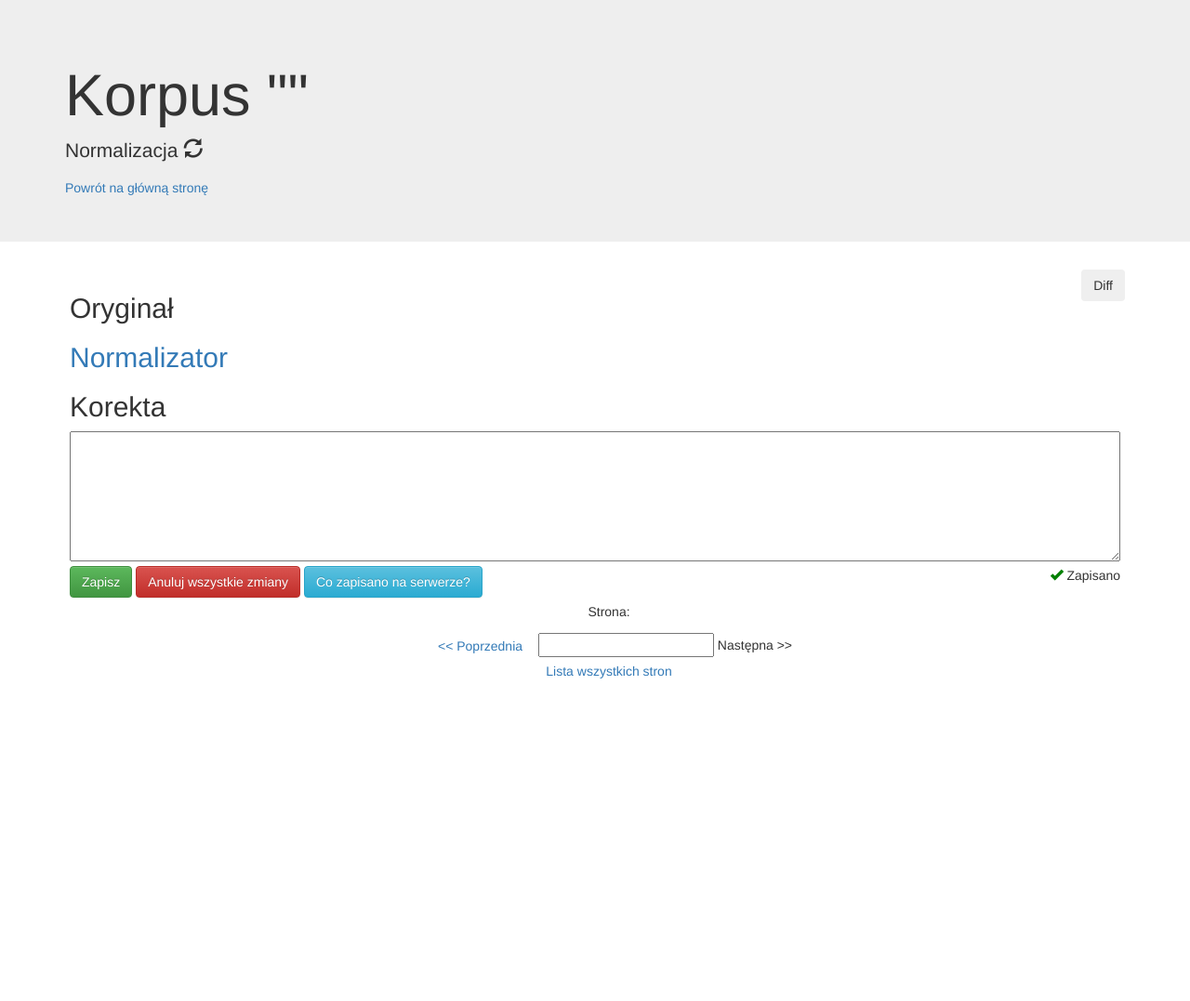
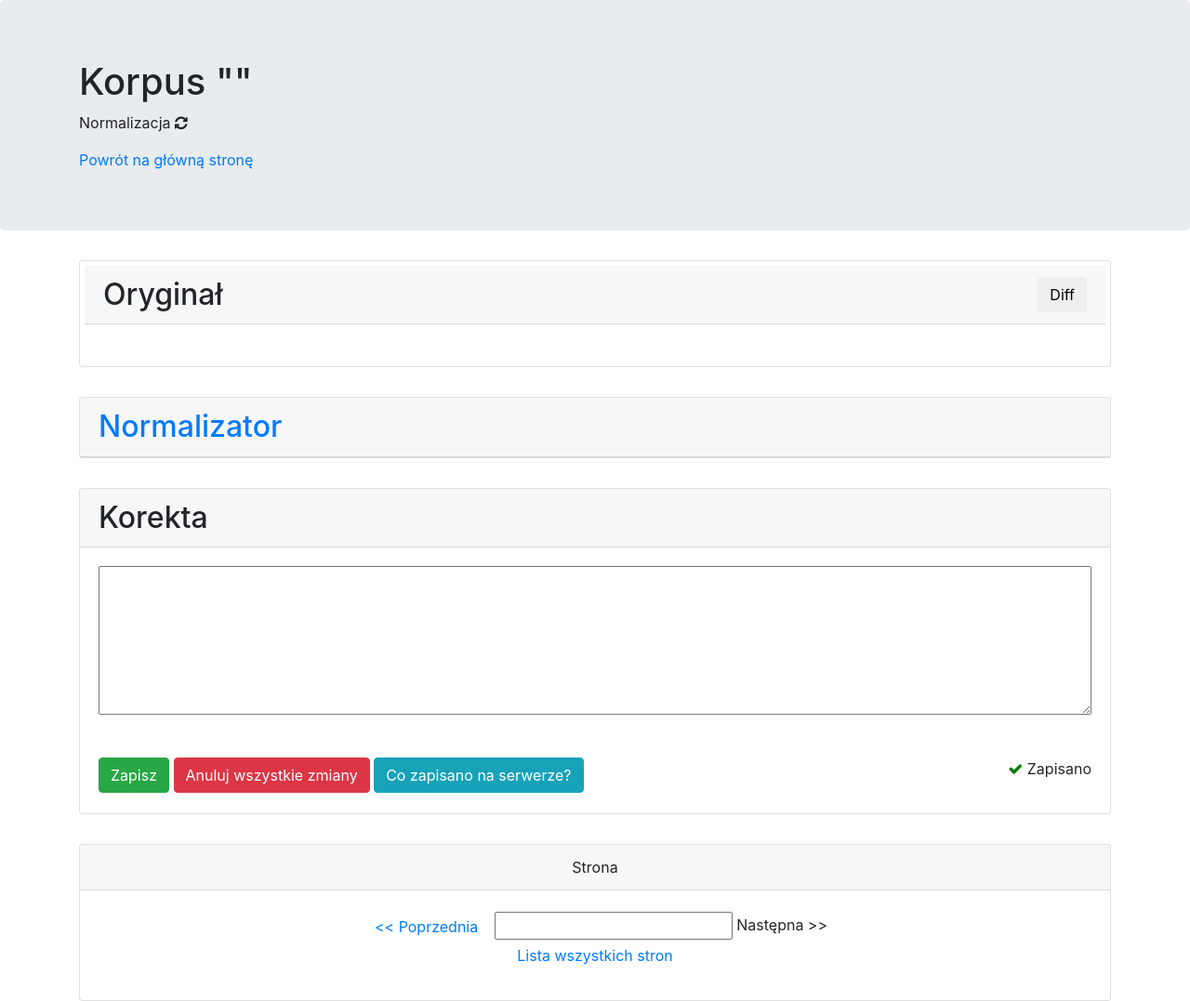
Before and after one commit to danijel3/Corrector, a Flask app: template templates/norm.html in a window 1280 px wide. Shown: the whole page at 93% size. Before the commit the page ends 730 px from the top, so only its background shows below. Run offline with Flask 2, Linux system fonts and the light colour scheme; the template is opened without the code that fills it, so the values that code supplies are empty; parts of the project's set-up code (start-up, migrations or seed data) failed here and were passed over; some libraries are stand-ins or nearby versions.

Commit message:
Updated JS/CSS libraries.

```diff
--- a/static/scripts.js
+++ b/static/scripts.js
@@ -1,7 +1,7 @@
 var norm_to_update = false;
 
 function update_norm(corp_name, item_id) {
-    $('#save_info').html('<span class="glyphicon glyphicon-refresh blue" aria-hidden="true"></span> Zapisuję...');
+    $('#save_info').html('<span class="fa fa-refresh blue" aria-hidden="true"></span> Zapisuję...');
     if (norm_to_update)
         return;
     norm_to_update = true;
@@ -11,7 +11,7 @@ function update_norm(corp_name, item_id) {
 }
 
 function update_norm_call(corp_name, item_id) {
-    $('#save_info').html('<span class="glyphicon glyphicon-refresh blue" aria-hidden="true"></span> Zapisuję...');
+    $('#save_info').html('<span class="fa fa-refresh blue" aria-hidden="true"></span> Zapisuję...');
     norm_to_update = false;
     var value = $('#edit_text').val();
     $.post('/norm/' + corp_name + '/modify', {
@@ -19,9 +19,9 @@ function update_norm_call(corp_name, item_id) {
         value: value
     }).done(function () {
         $('body').toggleClass('modified', true);
-        $('#save_info').html('<span class="glyphicon glyphicon-ok green" aria-hidden="true"></span> Zapisałem!');
+        $('#save_info').html('<span class="fa fa-check green" aria-hidden="true"></span> Zapisałem!');
     }).fail(function () {
-        $('#save_info').html('<span class="glyphicon glyphicon-remove red" aria-hidden="true"></span> Bład zapisywania!');
+        $('#save_info').html('<span class="glyphicon fa-exclamation-circle red" aria-hidden="true"></span> Bład zapisywania!');
         norm_to_update = true;
     }).always(function () {
         if (norm_to_update)
@@ -88,8 +88,8 @@ function diff_norm() {
         edit_norm();
     });
 
-    var norm = $('.norm .edit').text();
-    var corr = $('.corr .edit').val();
+    var norm = $('#orig').text();
+    var corr = $('#edit_text').val();
 
     if (!norm || !corr) return;
 
@@ -108,17 +108,13 @@ function diff_norm() {
         }
     }
 
-    $('.norm .diff').html(norm);
-    $('.corr .diff').html(corr);
+    $('#orig_diff').html(norm);
+    $('#corr_diff').html(corr);
 
-
-    $('.norm_item .edit').each(function () {
-        $(this).toggleClass('hide', true);
-    });
-
-    $('.norm_item .diff').each(function () {
-        $(this).toggleClass('hide', false);
-    });
+    $('#orig').toggleClass('hide', true);
+    $('#edit_text').toggleClass('hide', true);
+    $('#orig_diff').toggleClass('hide', false);
+    $('#corr_diff').toggleClass('hide', false);
 }
 
 function edit_norm() {
@@ -128,11 +124,8 @@ function edit_norm() {
         diff_norm();
     });
 
-    $('.norm_item .edit').each(function () {
-        $(this).toggleClass('hide', false);
-    });
-
-    $('.norm_item .diff').each(function () {
-        $(this).toggleClass('hide', true);
-    });
+    $('#orig').toggleClass('hide', false);
+    $('#edit_text').toggleClass('hide', false);
+    $('#orig_diff').toggleClass('hide', true);
+    $('#corr_diff').toggleClass('hide', true);
 }
--- a/static/styles.css
+++ b/static/styles.css
@@ -44,3 +44,25 @@ iframe {
     display: table-cell;
     vertical-align: top;
 }
+
+#waveform {
+    background-color: #eee;
+}
+
+.page-modified {
+    background-color: rgba(255, 200, 100, 0.3)
+}
+
+.page-list .btn {
+    margin-bottom: 0.25rem;
+}
+
+.card {
+    margin-top: 2em;
+}
+
+d {
+    color: red;
+    font-weight: bold;
+    text-decoration: underline;
+}
--- a/templates/layout.html
+++ b/templates/layout.html
@@ -4,30 +4,27 @@
     <meta charset="UTF-8">
     <title>Corrector</title>
 
-    <script src="https://ajax.googleapis.com/ajax/libs/jquery/1.12.4/jquery.min.js"></script>
-
-    <!-- Latest compiled and minified CSS -->
-    <link rel="stylesheet" href="https://maxcdn.bootstrapcdn.com/bootstrap/3.3.7/css/bootstrap.min.css"
-          integrity="sha384-BVYiiSIFeK1dGmJRAkycuHAHRg32OmUcww7on3RYdg4Va+PmSTsz/K68vbdEjh4u" crossorigin="anonymous">
-
-    <!-- Optional theme -->
-    <link rel="stylesheet" href="https://maxcdn.bootstrapcdn.com/bootstrap/3.3.7/css/bootstrap-theme.min.css"
-          integrity="sha384-rHyoN1iRsVXV4nD0JutlnGaslCJuC7uwjduW9SVrLvRYooPp2bWYgmgJQIXwl/Sp" crossorigin="anonymous">
-
-    <!-- Latest compiled and minified JavaScript -->
-    <script src="https://maxcdn.bootstrapcdn.com/bootstrap/3.3.7/js/bootstrap.min.js"
-            integrity="sha384-Tc5IQib027qvyjSMfHjOMaLkfuWVxZxUPnCJA7l2mCWNIpG9mGCD8wGNIcPD7Txa"
-            crossorigin="anonymous"></script>
-
+    <link rel="stylesheet" href="https://maxcdn.bootstrapcdn.com/bootstrap/4.0.0/css/bootstrap.min.css"
+          integrity="sha384-Gn5384xqQ1aoWXA+058RXPxPg6fy4IWvTNh0E263XmFcJlSAwiGgFAW/dAiS6JXm" crossorigin="anonymous">
+    <link href="https://maxcdn.bootstrapcdn.com/font-awesome/4.7.0/css/font-awesome.min.css" rel="stylesheet"
+          integrity="sha384-wvfXpqpZZVQGK6TAh5PVlGOfQNHSoD2xbE+QkPxCAFlNEevoEH3Sl0sibVcOQVnN" crossorigin="anonymous">
     <link href="https://fonts.googleapis.com/css?family=Allura" rel="stylesheet">
 
+    <script src="https://code.jquery.com/jquery-3.3.1.min.js"
+            integrity="sha256-FgpCb/KJQlLNfOu91ta32o/NMZxltwRo8QtmkMRdAu8="
+            crossorigin="anonymous"></script>
+    <script src="https://cdnjs.cloudflare.com/ajax/libs/popper.js/1.12.9/umd/popper.min.js"
+            integrity="sha384-ApNbgh9B+Y1QKtv3Rn7W3mgPxhU9K/ScQsAP7hUibX39j7fakFPskvXusvfa0b4Q"
+            crossorigin="anonymous"></script>
+    <script src="https://maxcdn.bootstrapcdn.com/bootstrap/4.0.0/js/bootstrap.min.js"
+            integrity="sha384-JZR6Spejh4U02d8jOt6vLEHfe/JQGiRRSQQxSfFWpi1MquVdAyjUar5+76PVCmYl"
+            crossorigin="anonymous"></script>
     <script src="https://cdnjs.cloudflare.com/ajax/libs/jsdiff/3.3.0/diff.min.js"
             integrity="sha256-szRKlVjjMz/osRQKeJSN0d3zbSWZiGheWQme17FSKso=" crossorigin="anonymous"></script>
-
     <script src="https://cdn.rawgit.com/jackmoore/autosize/master/dist/autosize.min.js"></script>
 
-    <link rel="stylesheet" href="{{ url_for('static', filename='styles.css') }}">
-    <script src="{{ url_for('static', filename='scripts.js') }}?ver=3"></script>
+    <link rel="stylesheet" href="{{ url_for('static', filename='styles.css') }}?ver=2">
+    <script src="{{ url_for('static', filename='scripts.js') }}?ver=4"></script>
 
 </head>
 <body>
--- a/templates/norm.html
+++ b/templates/norm.html
@@ -3,7 +3,7 @@
     <div class="jumbotron">
         <div class="container">
             <h1>Korpus "{{ name }}"</h1>
-            <p>Normalizacja <span class="glyphicon glyphicon-refresh" aria-hidden="true"></span>
+            <p>Normalizacja <span class="fa fa-refresh" aria-hidden="true"></span>
             </p>
             <a href="/">Powrót na główną stronę</a>
         </div>
@@ -11,47 +11,41 @@
 
     <div id="normalization" class="container">
 
-        <p style="float:right">
-            <button id="diff_btn" class="btn">Diff</button>
-        </p>
-        <script type="text/javascript">
-            $('#diff_btn').click(diff_norm);
+        <div class="norm_item card">
+            <h2 class="card-header">
+                Oryginał
+                <button id="diff_btn" class="btn" style="float: right">Diff</button>
+            </h2>
+            <div class="card-body">{{ item.orig }}</div>
+        </div>
 
-            {% if item.corr %}
-                $('body').toggleClass('modified', true);
-            {% endif %}
-
-        </script>
-
-
-        <div class="norm_item">
-            <h2>Oryginał</h2>
-            <div>{{ item.orig }}</div>
-
-            <h2>
+        <div class="card">
+            <h2 class="card-header">
                 <a href="#norm_c{{ item.id }}" data-toggle="collapse" aria-expanded="false"
                    aria-controls="norm_c{{ item.id }}">
                     Normalizator
                 </a>
             </h2>
-            <div class="norm collapse" id="norm_c{{ item.id }}">
-                <span class="edit">{{ item.norm }}</span>
-                <span class="diff hide">test</span>
+            <div class="norm collapse card-body" id="norm_c{{ item.id }}">
+                <span id="orig">{{ item.norm }}</span>
+                <span id="orig_diff" class="hide">test</span>
             </div>
+        </div>
+        <div class="card">
 
-            <h2>Korekta</h2>
+            <h2 class="card-header">Korekta</h2>
             {% if item.corr %}
                 {% set input_value =  item.corr %}
             {% else %}
                 {% set input_value =  item.norm %}
             {% endif %}
 
-            <div class="corr">
+            <div class="corr card-body">
                 <textarea id="edit_text" class="edit" spellcheck="true" type="text"
                           onkeyup="update_norm('{{ name }}','{{ item.id }}');">{{ input_value }}</textarea>
-                <span class="diff hide">test</span>
+                <span id="corr_diff" class="hide">test</span>
             </div>
-            <div class="edit">
+            <div class="edit card-body">
                 <button class="btn btn-success"
                         onclick="update_norm('{{ name }}','{{ item.id }}');">
                     Zapisz
@@ -63,13 +57,14 @@
                     serwerze?
                 </button>
                 <p id="save_info" style="float:right">
-                    <span class="glyphicon glyphicon-ok green" aria-hidden="true"></span> Zapisano
+                    <span class="fa fa-check green" aria-hidden="true"></span> Zapisano
                 </p>
             </div>
         </div>
 
-        <div class="container" style="text-align: center">
-            <p>Strona:</p>
+        <div class="card" style="text-align: center">
+            <p class="card-header">Strona</p>
+            <div class="card-body">
                 {% if page==1 %}
                     <span>&lt;&lt; Poprzednia</span>
                     <input type="number" value="{{ page }}" onchange="norm_page('{{ name }}',this.value)">
@@ -85,9 +80,15 @@
                 {% endif %}
                 <p><a href="/norm/{{ name }}/list">Lista wszystkich stron</a></p>
             </div>
+        </div>
 
         <script type="text/javascript">
             autosize($('textarea'));
+            $('#diff_btn').click(diff_norm);
+
+            {% if item.corr %}
+                $('body').toggleClass('modified', true);
+            {% endif %}
         </script>
 
     </div>
@@ -96,7 +97,6 @@
         <div class="modal-dialog">
             <div class="modal-content">
                 <div class="modal-header">
-                    <button type="button" class="close" data-dismiss="modal">&times;</button>
                     <h4 class="modal-title">Co zapisano na serwerze?</h4>
                 </div>
                 <div class="modal-body" id="savedContent">
@@ -105,7 +105,6 @@
                     <button type="button" class="btn btn-default" data-dismiss="modal">Zamknij</button>
                 </div>
             </div>
-
         </div>
     </div>
 
```
Also changed, not shown: static/speech.js (+27 -7 lines), templates/index.html (+14 -8 lines), templates/lex.html (+12 -8 lines), templates/norm_list.html (+4 -9 lines), templates/speech.html (+55 -29 lines), templates/speech_list.html (+11 -17 lines). Lines whose indentation alone changed are shown as unchanged.
